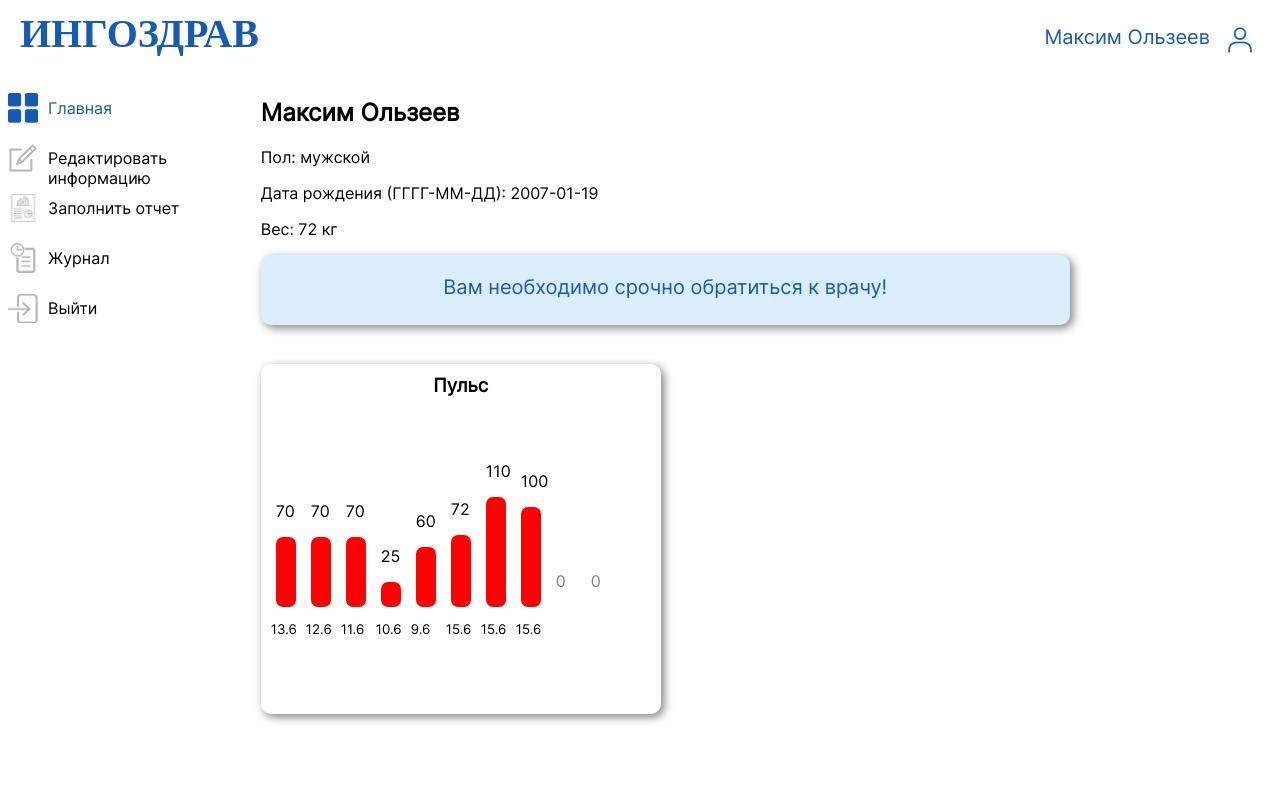
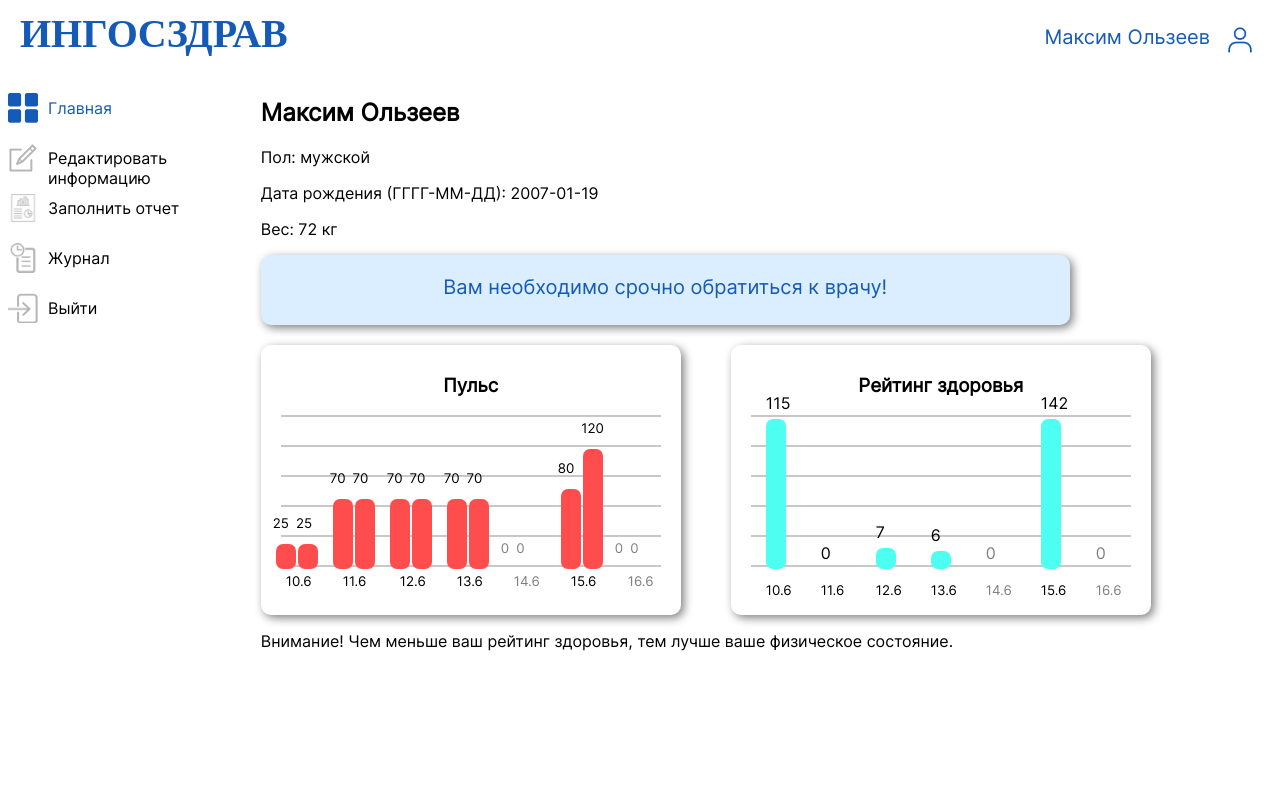
Before and after one commit to Olzeev/Ingosstrakh, a Django app: page /personal_area in a window 1280 px wide. Before the commit the page ends 723 px from the top, so only its background shows below. Run offline with Django 4.2, Linux system fonts and the light colour scheme; a user stored in the database is signed in; data comes from the database, SQL or seed files in the repository; both versions use the stored data as it was after the commit; some web fonts are replaced.

Commit message:
Rating gisto added

```diff
--- a/main/static/main/css/main.css
+++ b/main/static/main/css/main.css
@@ -451,8 +451,8 @@
     display: block;
     position: relative;
     top: 20px;
-    width: 400px;
-    height: 350px;
+    width: 420px;
+    height: 270px;
     border-radius: 10px;
     box-shadow: 3px 3px 10px grey;
 }
@@ -472,6 +472,28 @@
     width: 20px;
     height: 0px;
     margin-left: 15px;
-    background-color: red;
+    background-color: rgb(255, 77, 77);
     border-radius: 7px;
 }
+
+.rating_gisto{
+    display: block;
+    position: relative;
+    top: 20px;
+    width: 420px;
+    left: 50px;
+    height: 270px;
+    border-radius: 10px;
+    box-shadow: 3px 3px 10px grey;
+
+}
+
+.gisto_rating_column{
+    display: block;
+    position: relative;
+    width: 20px;
+    height: 0px;
+    margin-left: 35px;
+    background-color: rgb(77, 255, 240);
+    border-radius: 7px;
+}
--- a/main/static/main/js/script.js
+++ b/main/static/main/js/script.js
@@ -1,14 +1,45 @@
 for (var i = 0; i < 10; i++){
-   var div = document.getElementById('pulse_column_' + i.toString())
-   var pulse = document.getElementById('pulse_' + i.toString())
-   div.style.height = pulse.textContent + "px"
-   div.style.top = 150 - parseInt(pulse.textContent) + "px"
-   pulse.style.top = 150 - parseInt(pulse.textContent) + "px"
+   var div1 = document.getElementById('pulse_column1_' + i.toString())
+   var div2 = document.getElementById('pulse_column2_' + i.toString())
+   var pulse1 = document.getElementById('pulse1_' + i.toString())
+   var pulse2 = document.getElementById('pulse2_' + i.toString())
+   div1.style.height = pulse1.textContent + "px"
+   div1.style.top = 150 - parseInt(pulse1.textContent) - 190 + "px"
+   pulse1.style.top = 150 - parseInt(pulse1.textContent) - 190 + "px"
 
-   if (pulse.textContent == "0"){
-      pulse.style.color = "grey"
+   div2.style.height = pulse2.textContent + "px"
+   div2.style.top = 150 - parseInt(pulse2.textContent) - 190 + "px"
+   pulse2.style.top = 150 - parseInt(pulse2.textContent) - 190 + "px"
+
+   if (pulse1.textContent == "0"){
+      pulse1.style.color = "grey"
+      pulse2.style.color = "grey"
+      date = document.getElementById('pulse_date_' + i.toString())
+
+      date.style.color = "grey"
    } else{
       date = document.getElementById('pulse_date_' + i.toString())
-      date.style.top = (150 -parseInt(pulse.textContent)).toString() + "px"
+
    }
+   date.style.top = (150 - Math.max(parseInt(pulse1.textContent), parseInt(pulse2.textContent)) - 200).toString() + "px"
+
+
+   var div = document.getElementById('rating_column_' + i.toString())
+   var rating = document.getElementById('rating_' + i.toString())
+   var height = Math.min(Math.max(parseInt(rating.textContent), 0) / 50.0 * 150, 150)
+   div.style.height = height + "px"
+   div.style.top = -50 - height + "px"
+   rating.style.top = 150 - height - 190 + "px"
+   date = document.getElementById('rating_date_' + i.toString())
+   if (rating.textContent == "-1"){
+      date.style.color = "grey"
+      rating.style.color = "grey"
+      rating.textContent = "0"
+   }
+   if (height == 0){
+      date.style.top = parseInt(-37 - height) + "px"
+   } else{
+      date.style.top = parseInt(-50 - height) + "px"
+   }
+
 }
--- a/main/templates/main/header.html
+++ b/main/templates/main/header.html
@@ -20,7 +20,7 @@
 
 <div class="main_box">
     {% if is_main %}
-        <a class="name" href="{% url 'main' %}">ИНГОЗДРАВ</h1>
+        <a class="name" href="{% url 'main' %}">ИНГОСЗДРАВ</h1>
         {% if title %}
             <div style="display: flex" class="sign_up_box">
                 <a style="text-decoration: none; color: white; position: relative; right: 10px;" href="{% url 'area1' %}">{{ title }}</a>
@@ -32,7 +32,7 @@
             <a href="{% url 'sign_in' %}" class="sign_in_box">Войти</a>
         {% endif %}
     {% else %}
-        <a class="name_not_main" href="{% url 'main' %}">ИНГОЗДРАВ</h1>
+        <a class="name_not_main" href="{% url 'main' %}">ИНГОCЗДРАВ</h1>
         {% if title %}
             <div style="display: flex" class="sign_up_box_not_main">
                 <a style="text-decoration: none; color: #165ab7; position: relative; right: 10px;" href="{% url 'area1' %}">{{ title }}</a>
--- a/main/templates/main/personal_area.html
+++ b/main/templates/main/personal_area.html
@@ -18,19 +18,60 @@
         <p>{{ message }}</p>
     </div>
 
+    <div style="display: flex">
         <div class="pulse_gisto">
             <h3 class="pulse_gisto_title">Пульс</h3>
+            <div class="pulse_gisto_background">
+                <div style="width: 380px; height: 2px; background-color: rgb(200, 200, 200); margin-top: 28px; margin-left: 20px;"></div>
+                <div style="width: 380px; height: 2px; background-color: rgb(200, 200, 200); margin-top: 28px; margin-left: 20px;"></div>
+                <div style="width: 380px; height: 2px; background-color: rgb(200, 200, 200); margin-top: 28px; margin-left: 20px;"></div>
+                <div style="width: 380px; height: 2px; background-color: rgb(200, 200, 200); margin-top: 28px; margin-left: 20px;"></div>
+                <div style="width: 380px; height: 2px; background-color: rgb(200, 200, 200); margin-top: 28px; margin-left: 20px;"></div>
+                <div style="width: 380px; height: 2px; background-color: rgb(200, 200, 200); margin-top: 28px; margin-left: 20px;"></div>
+            </div>
+
             <div class="gisto">
-            {% for report in medical_array %}
+                {% for report in pulse_array %}
                     <div>
-                    <p style="position: relative; left: 15px;" id="pulse_{{ report.0 }}">{{ report.1 }}</p>
-                    <div id="pulse_column_{{ report.0 }}" class="gisto_column"></div>
-                    <p style="position: relative; font-size: 10pt; left: 10px;" id="pulse_date_{{report.0}}">{{ report.2 }}</p>
+                        <div style="display: flex; font-size: 10pt;">
+                            <p style="position: relative; left: 12px;" id="pulse1_{{ report.0 }}">{{ report.1 }}</p>
+                            <p style="position: relative; left: 19px;" id="pulse2_{{ report.0 }}">{{ report.2 }}</p>
+                        </div>
+                        <div style="display: flex">
+                            <div id="pulse_column1_{{ report.0 }}" class="gisto_column"></div>
+                            <div id="pulse_column2_{{ report.0 }}" class="gisto_column" style="margin-left: 2px"></div>
+                        </div>
+                        <p style="position: relative; font-size: 10pt; left: 25px;" id="pulse_date_{{report.0}}">{{ report.3 }}</p>
                     </div>
                 {% endfor %}
             </div>
         </div>
+
+        <div class="rating_gisto">
+            <h3 class="pulse_gisto_title">Рейтинг здоровья</h3>
+            <div class="pulse_gisto_background">
+                <div style="width: 380px; height: 2px; background-color: rgb(200, 200, 200); margin-top: 28px; margin-left: 20px;"></div>
+                <div style="width: 380px; height: 2px; background-color: rgb(200, 200, 200); margin-top: 28px; margin-left: 20px;"></div>
+                <div style="width: 380px; height: 2px; background-color: rgb(200, 200, 200); margin-top: 28px; margin-left: 20px;"></div>
+                <div style="width: 380px; height: 2px; background-color: rgb(200, 200, 200); margin-top: 28px; margin-left: 20px;"></div>
+                <div style="width: 380px; height: 2px; background-color: rgb(200, 200, 200); margin-top: 28px; margin-left: 20px;"></div>
+                <div style="width: 380px; height: 2px; background-color: rgb(200, 200, 200); margin-top: 28px; margin-left: 20px;"></div>
+            </div>
+
+            <div class="gisto">
+                {% for report in rating_array %}
+                    <div>
+                        <p style="position: relative; left: 35px;" id="rating_{{ report.0 }}">{{ report.1 }}</p>
+                        <div id="rating_column_{{ report.0 }}" class="gisto_rating_column"></div>
+                        <p style="position: relative; font-size: 10pt; left: 35px;" id="rating_date_{{report.0}}">{{ report.2 }}</p>
+                    </div>
+                {% endfor %}
+            </div>
+
+        </div>
+    </div>
     <script src="{% static 'main/js/script.js' %}"></script>
+    <p style="position: relative; top: 20px">Внимание! Чем меньше ваш рейтинг здоровья, тем лучше ваше физическое состояние.</p>
 </div>
 
 
--- a/main/views.py
+++ b/main/views.py
@@ -4,7 +4,7 @@ from django.contrib.auth import authenticate, login, logout, get_user_model
 from django.contrib.auth import models as django_models
 from .forms import *
 from .models import *
-from datetime import datetime
+from datetime import datetime, timedelta
 from .health_handler import health_rating_handler
 
 def get_title(request):
@@ -81,6 +81,26 @@ def personal_area_main(request):
     user_info = UserInfo.objects.get(username=request.user.username)
     medical_info = MedicalInfo.objects.filter(username=request.user.username)
 
+    pulse_array = []
+    rating_array = []
+    d = {}
+    for report in medical_info:
+        d[datetime(year=report.report_datetime.year, month=report.report_datetime.month, day=report.report_datetime.day).date()] = report
+
+    date = (datetime.today() - timedelta(days=6)).date()
+
+    for i in range(7):
+
+        if date in d.keys():
+            pulse_array.append([i, d[date].pulse1, d[date].pulse2, f"{date.day}.{date.month}"])
+            rating_array.append([i, d[date].rating, f"{date.day}.{date.month}"])
+        else:
+            pulse_array.append([i, 0, 0, f"{date.day}.{date.month}"])
+            rating_array.append([i, -1, f"{date.day}.{date.month}"])
+        date += timedelta(days=1)
+
+
+
     return render(request, 'main/personal_area.html', {'is_main': False,
                                                        'chosen': 1,
                                                        "title": get_title(request),
@@ -88,7 +108,8 @@ def personal_area_main(request):
                                                        "birth_date": str(user_info.birth_date),
                                                        "weight": user_info.weight,
                                                        "message": user_info.message,
-                                                       "medical_array": [[i, int((medical_info[i].pulse1 + medical_info[i].pulse2) / 2), f"{medical_info[i].report_datetime.day}.{medical_info[i].report_datetime.month}"] if i < len(medical_info) else [i, 0, ''] for i in range(10)]})
+                                                       "pulse_array": pulse_array,
+                                                       "rating_array": rating_array})
 
 def personal_area_edit_info(request):
     if request.method == "POST":
```
Also changed, not shown: db.sqlite3. Lines whose indentation alone changed are shown as unchanged.
